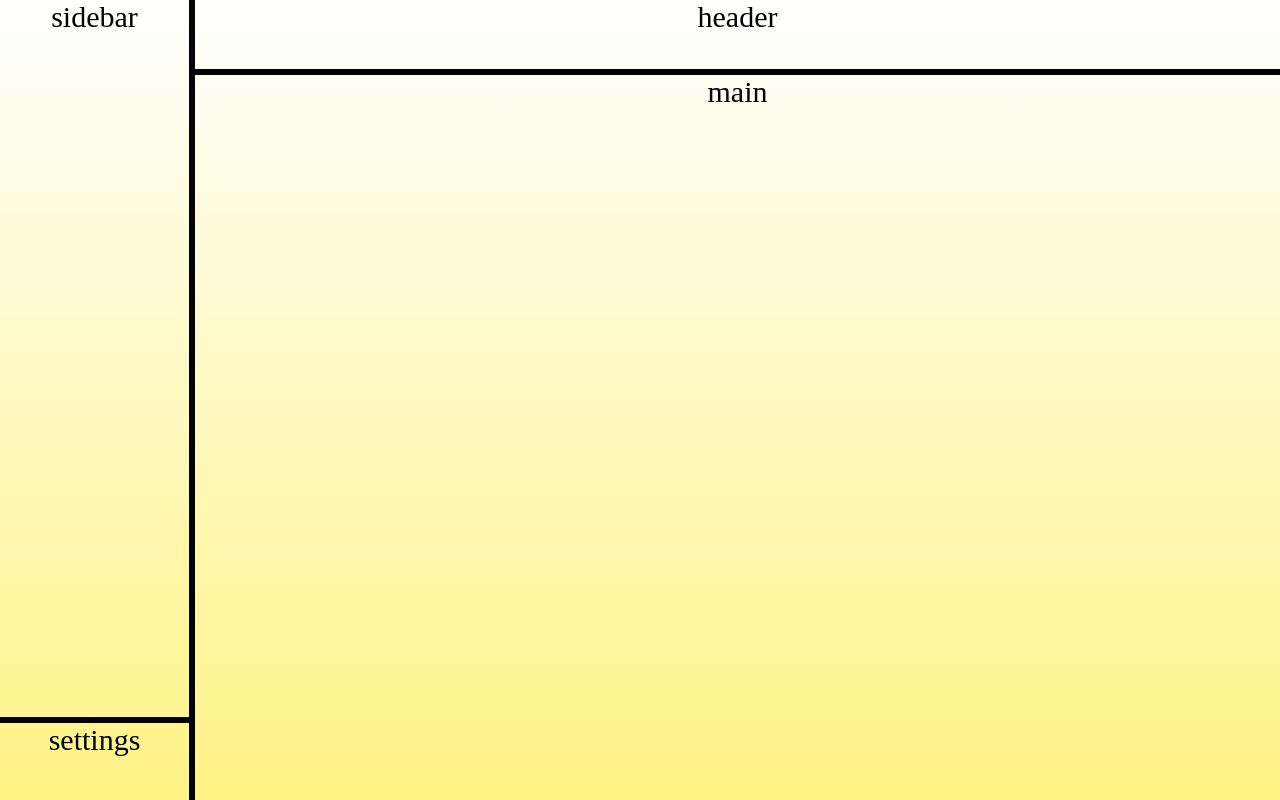
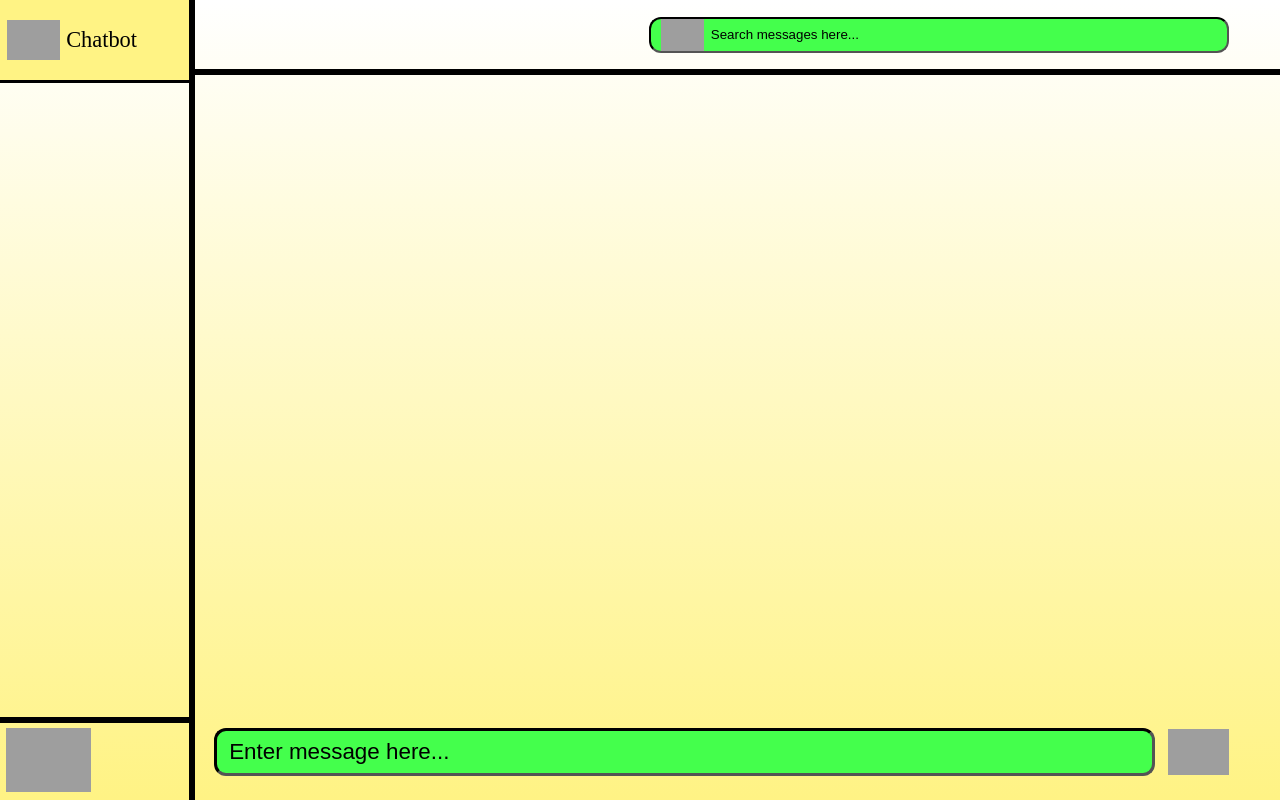
Before and after one commit to Kaziksobo/NEA_Chatbot, a Flask app: page / in a window 1280 px wide. Run offline with Flask 2, Linux system fonts and the light colour scheme; grey boxes are pictures that could not be loaded.

Commit message:
Added ui elements

```diff
--- a/static/styles.css
+++ b/static/styles.css
@@ -4,7 +4,7 @@ body{
     padding: 0;
     background-image: linear-gradient(#FFFFFF, #FFF384);
 }
-.grid-container {
+#grid-container {
     display: grid;
     grid-template-columns: 15vw 70vw 15vw;
     grid-template-rows: 9vh 81vh 10vh;
@@ -13,39 +13,127 @@ body{
     width: 100vw;
     height: 100vh;
 }
-.grid-container > div {
+#grid-container > div {
     text-align: center;
-    font-size: 30px;
 }
-.sidebar {
+#sidebar {
     grid-column: 1;
     grid-row: 1 / 3;
     border-left: 0vw;
     border-top: 0vw;
     border-right: 0.25vw solid #000000;
     border-bottom: 0.25vw solid #000000;
+    padding: 0;
 }
-.header {
+#header {
     grid-column: 2 / 4;
     grid-row: 1;
     border-top: 0vw;
     border-right: 0vw;
     border-bottom: 0.25vw solid #000000;
     border-left: 0.25vw solid #000000;
+    display: flex;
+    justify-content: right;
+    align-items: center;
 }
-.main {
+#main {
     grid-column: 2 / 4;
     grid-row: 2 / 4;
     border-right: 0vw;
     border-bottom: 0vw;
     border-top: 0.25vw solid #000000;
     border-left: 0.25vw solid #000000;
+    display: flex;
 }
-.settings {
+#settings {
     grid-column: 1;
     grid-row: 3;
     border-bottom: 0vw;
     border-left: 0vw;
     border-top: 0.25vw solid #000000;
     border-right: 0.25vw solid #000000;
+    display: flex;
+    justify-content: left;
+    align-items: center;
 }
+#search-bar {
+    background-color: #44FF4C;
+    background-image: url(https://www.iconpacks.net/icons/2/free-search-icon-3076-thumb.png);
+    background-position: 10px center;
+    background-repeat: no-repeat;
+    background-size: contain;
+    padding-left: 30px;
+    border-radius: 12px;
+    border-color: #000000;
+    border-width: 2.5px;
+    padding: 4px;
+    padding-left: 60px;
+    height: 3vh;
+    width: 40vw;
+    margin-right: 4vw;
+}
+::placeholder {
+    color: #000000;
+}
+#chatbot-select {
+    border-bottom: #000000 0.25vw solid;
+    border-right: #000000 0.25vw solid;
+    width: 100%;
+    display: grid;
+    grid-template-columns: 35% 65%;
+    grid-template-rows: 10vh;
+    grid-auto-flow: column;
+    text-align: center;
+    background-color: #FFF384;
+}
+#chatbot-icon {
+    height: auto;
+    width: 80%;
+    margin-left: 10px;
+    margin: auto;
+    display: block;
+}
+#chatbot-name {
+    text-align: left;
+    margin-bottom: auto;
+    margin-top: auto;
+    font-size: 2.8vh;
+}
+#dark-mode-button {
+    background-color: transparent;
+    border: none;
+}
+#dark-mode-icon {
+    height: 8vh;
+    width: auto;
+}
+#message-form {
+    border: none;
+    flex-direction: row;
+    margin-top: auto;
+    text-align: center;
+    display: grid;
+    grid-auto-flow: column;
+    grid-template-columns: 75vw 2vw;
+    grid-template-rows: 6vh;
+    margin-bottom: 3vh;
+}
+#message-input {
+    background-color: #44FF4C;
+    border-radius: 12px;
+    border-color: #000000;
+    border-width: 3.5px;
+    padding: 10px;
+    margin-left: 1.5vw;
+    padding-left: 12px;
+    font-size: 2.8vh;
+}
+#message-submit-button {
+    background: transparent;
+    border: none;
+    padding-left: 1vw
+}
+#message-submit-icon {
+    height: 100%;
+    width: auto;
+}
--- a/templates/index.html
+++ b/templates/index.html
@@ -6,11 +6,40 @@
         <title></title>
     </head>
     <body>
-        <div class="grid-container">
-            <div class="sidebar">sidebar</div>
-            <div class="header">header</div>
-            <div class="main">main</div>
-            <div class="settings">settings</div>
+        <div id="grid-container">
+            <div id="sidebar">
+                <div id="chatbot-select">
+                    <img src="https://www.pngall.com/wp-content/uploads/12/Avatar-Profile-Vector.png" id="chatbot-icon">
+                    <p id="chatbot-name">
+                        Chatbot
+                    </p>
+                </div>
+            </div>
+            <div id="header">
+                <form action="/search" method="post" autocomplete="off" id="search-form">
+                    <input type="text" id="search-bar" placeholder="Search messages here..." list="messages=list">
+                    <datalist id="messages-list">
+                        {% for message in messages_list %}
+                            <option value="{{ message }}">
+                        {% endfor %}
+                    </datalist>
+                </form>
+            </div>
+            <div id="main">
+                <form action="/message" method="post" autocomplete="off" id="message-form">
+                    <input type="text" id="message-input" placeholder="Enter message here...">
+                    <button type="submit" id="message-submit-button">
+                        <img src="https://cdn2.iconfinder.com/data/icons/font-awesome/1792/send-512.png" id="message-submit-icon" alt="message submit icon">
+                    </button>
+                </form>
+            </div>
+            <div id="settings">
+                <form action="/dark" id="dark-mode-form">
+                    <button type="submit" id="dark-mode-button">
+                        <img src="https://cdn-icons-png.flaticon.com/512/6714/6714978.png" id="dark-mode-icon" alt="dark mode icon">
+                    </button>
+                </form>
+            </div>
         </div>
     </body>
 </html>
```
Also changed, not shown: 1 other file.
